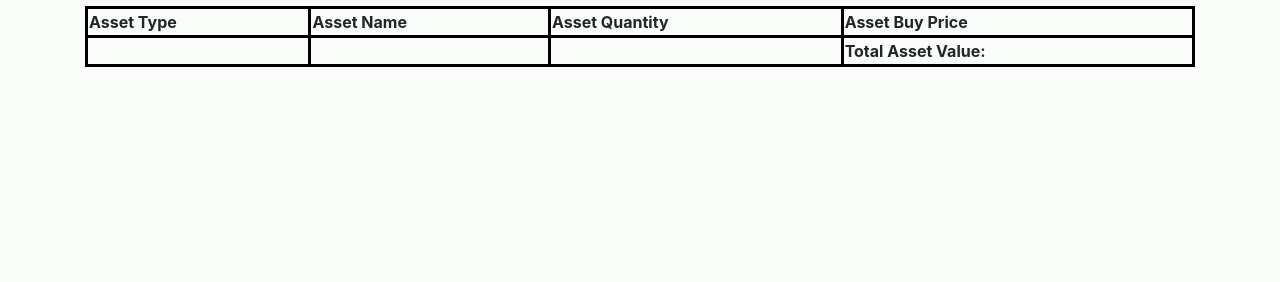
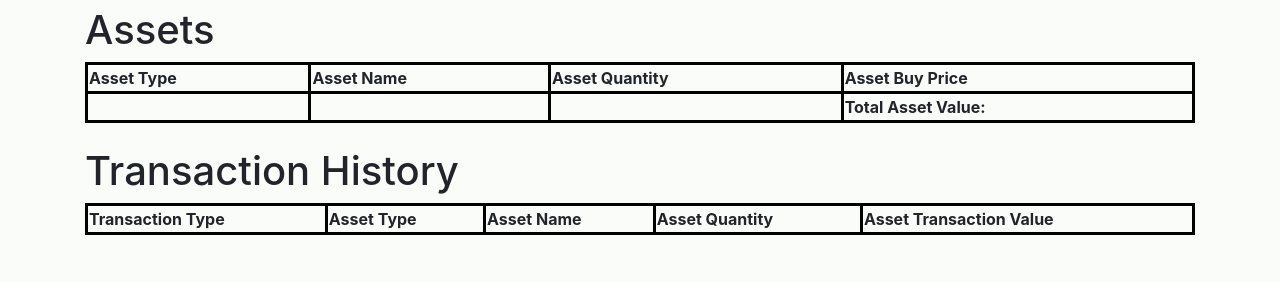
Before and after one commit to IIWesleyII/Asset-Manager, a Flask app: template website/templates/portfolio.html in a window 1280 px wide. Shown: the part 518-800 px from the top of the page. Run offline with Flask 2, Linux system fonts and the light colour scheme; the template is opened without the code that fills it, so the values that code supplies are empty; parts of the project's set-up code (start-up, migrations or seed data) failed here and were passed over; some libraries are stand-ins or nearby versions.

Commit message:
Adding asset transaction histroy to portfolio

```diff
--- a/website/templates/portfolio.html
+++ b/website/templates/portfolio.html
@@ -32,11 +32,9 @@
 
 </script>
 
+<br>
 
-
-
-
-<br>
+<h1>Assets</h1>
 <table style = "width:100%">
         <tr>
             <th>Asset Type</th>
@@ -63,5 +61,19 @@
                 <th>Total Asset Value: {{total_asset_value}} {{user.base_currency}}</th>
             </tr>
 </table>
+<br>
+<h1>Transaction History</h1>
+<table style = "width:100%">
+    <tr>
+        <th>Transaction Type</th>
+        <th>Asset Type</th>
+        <th>Asset Name</th>
+        <th>Asset Quantity</th>
+        <th>Asset Transaction Value</th>
+
+    </tr>
+
+
+</table>
 
 {% endblock %}
```
Also changed, not shown: website/templates/buy.html (+7 -1 lines), website/templates/base.html (line endings or trailing spaces).
